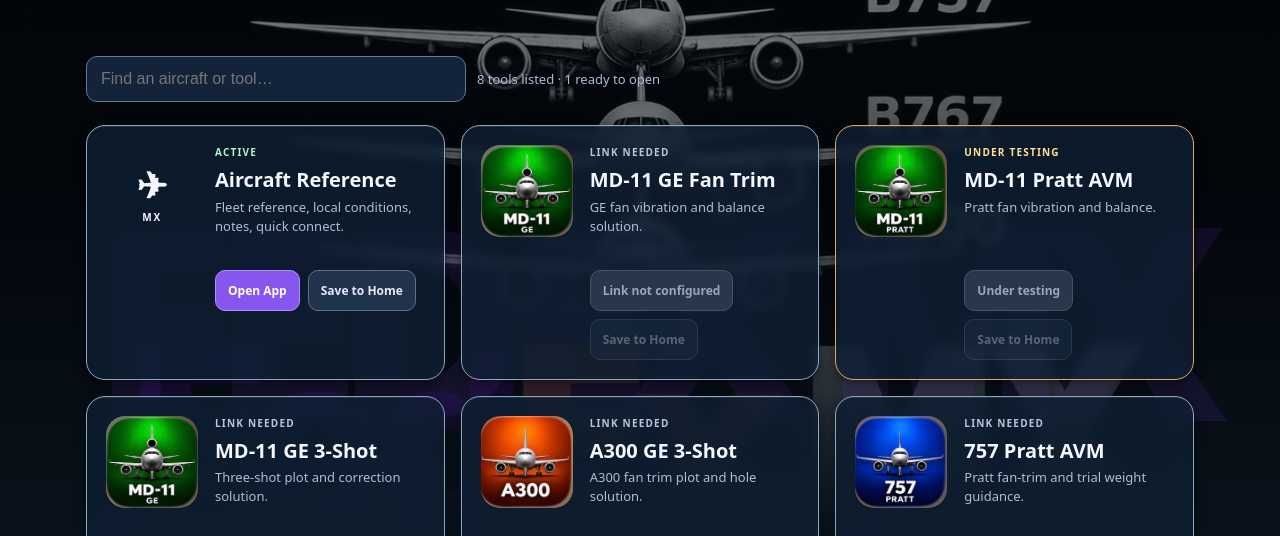
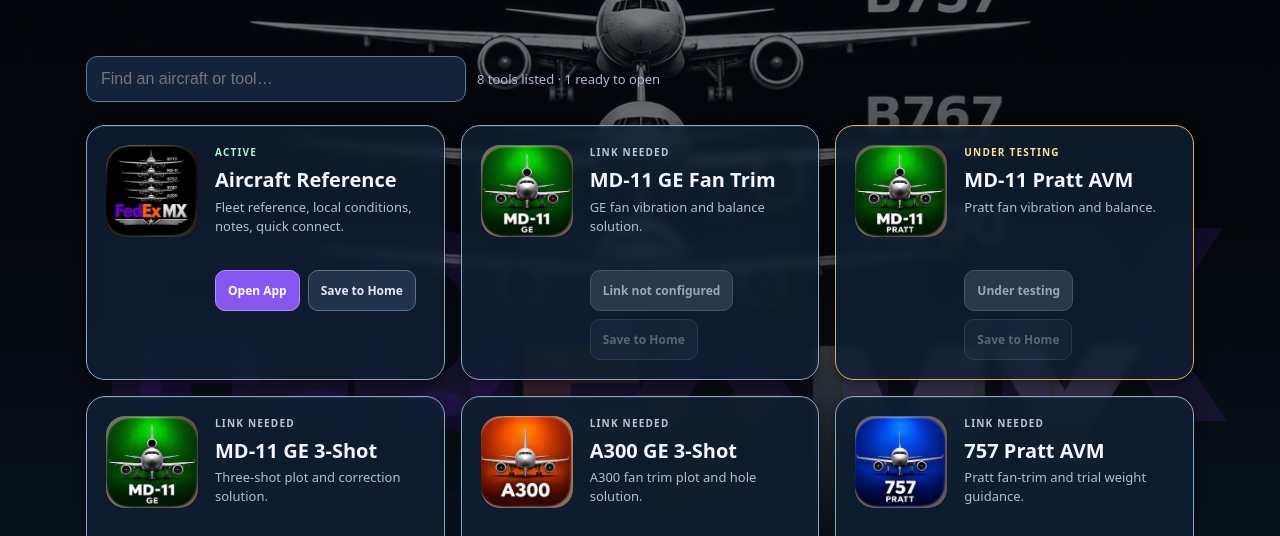
Before and after one commit to kwvin81q/Reference-FedEx-Fleet, a plain HTML site: page apps.html in a window 1280 px wide. Shown: the part 264-800 px from the top of the page. Drawn offline with Linux system fonts and the light colour scheme; no server answers.

Commit message:
Add files via upload

```diff
--- a/apps.html
+++ b/apps.html
@@ -10,7 +10,7 @@ body::after{content:"FEDEX MX";position:fixed;z-index:-1;bottom:5vh;left:0;right
 .app-card[data-app="md11-pratt"]{border-color:#d9ac5e}
 .app-card[data-app="md11-pratt"] .status{color:#ffe099}
 @media(max-width:450px){.app-visual{width:72px;min-width:72px;height:72px}.app-visual img{border-radius:15px}}
-</style></head><body><main class="wrap"><header class="top"><div class="brand"><b>FedEx</b> MX · TOOL SUITE</div><a class="back" href="./index.html">Reference App ↗</a></header><section class="hero"><div class="eyebrow">AIRCRAFT MAINTENANCE · APP DIRECTORY</div><h1>One hub. <em>Every MX tool.</em></h1><p>Open any released app from here. If you use it often, save that app directly to your phone's Home Screen. Each app remains independent with its own icon and updates.</p></section><div class="toolbar"><input aria-label="Find app" id="search" placeholder="Find an aircraft or tool…" type="search"/><span class="count" id="count"></span></div><section class="grid" id="grid"><article class="app-card purple" data-app="reference"><div class="app-visual"><span>✈</span><small>MX</small></div><div class="app-info"><div class="status">ACTIVE</div><h2>Aircraft Reference</h2><p>Fleet reference, local conditions, notes, quick connect.</p><div class="card-actions"><a class="launch" data-mx-app="reference" data-mx-track="launch-reference" href="./index.html">Open App</a><button class="save" data-app="reference" type="button">Save to Home</button></div></div></article>
+</style></head><body><main class="wrap"><header class="top"><div class="brand"><b>FedEx</b> MX · TOOL SUITE</div><a class="back" href="./index.html">Reference App ↗</a></header><section class="hero"><div class="eyebrow">AIRCRAFT MAINTENANCE · APP DIRECTORY</div><h1>One hub. <em>Every MX tool.</em></h1><p>Open any released app from here. If you use it often, save that app directly to your phone's Home Screen. Each app remains independent with its own icon and updates.</p></section><div class="toolbar"><input aria-label="Find app" id="search" placeholder="Find an aircraft or tool…" type="search"/><span class="count" id="count"></span></div><section class="grid" id="grid"><article class="app-card purple" data-app="reference"><div class="app-visual"><img alt="FedEx MX all-aircraft icon" loading="eager" src="./icons/reference.png"/></div><div class="app-info"><div class="status">ACTIVE</div><h2>Aircraft Reference</h2><p>Fleet reference, local conditions, notes, quick connect.</p><div class="card-actions"><a class="launch" data-mx-app="reference" data-mx-track="launch-reference" href="./index.html">Open App</a><button class="save" data-app="reference" type="button">Save to Home</button></div></div></article>
 <article class="app-card green" data-app="md11-ge"><div class="app-visual"><img alt="MD11 GE icon" loading="lazy" src="./icons/md11-ge.png"/></div><div class="app-info"><div class="status">LINK NEEDED</div><h2>MD-11 GE Fan Trim</h2><p>GE fan vibration and balance solution.</p><div class="card-actions"><a aria-disabled="true" class="launch disabled" data-mx-app="md11-ge" data-mx-track="launch-md11-ge" tabindex="-1">Link not configured</a><button class="save" data-app="md11-ge" disabled="" type="button">Save to Home</button></div></div></article>
 <article class="app-card green" data-app="md11-pratt"><div class="app-visual"><img alt="MD11 PRATT icon" loading="lazy" src="./icons/md11-pratt.png"/></div><div class="app-info"><div class="status">UNDER TESTING</div><h2>MD-11 Pratt AVM</h2><p>Pratt fan vibration and balance.</p><div class="card-actions"><a aria-disabled="true" class="launch disabled" data-mx-app="md11-pratt" data-mx-track="launch-md11-pratt" tabindex="-1">Under testing</a><button class="save" data-app="md11-pratt" disabled="" type="button">Save to Home</button></div></div></article>
 <article class="app-card green" data-app="md11-ge-3shot"><div class="app-visual"><img alt="MD11 GE 3SHOT icon" loading="lazy" src="./icons/md11-ge.png"/></div><div class="app-info"><div class="status">LINK NEEDED</div><h2>MD-11 GE 3-Shot</h2><p>Three-shot plot and correction solution.</p><div class="card-actions"><a aria-disabled="true" class="launch disabled" data-mx-app="md11-ge-3shot" data-mx-track="launch-md11-ge-3shot" tabindex="-1">Link not configured</a><button class="save" data-app="md11-ge-3shot" disabled="" type="button">Save to Home</button></div></div></article>
```
